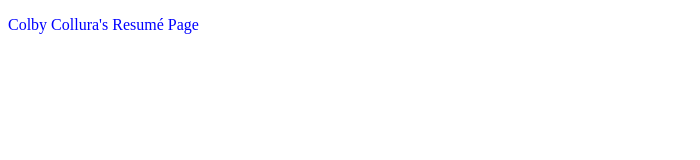
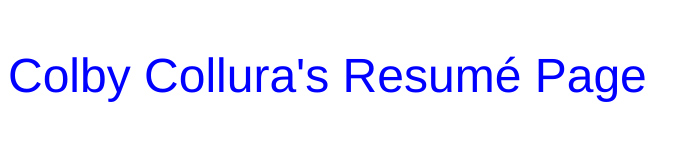
Before and after one commit to colbsco/colbsco.github.io, a plain HTML site: page index.html in a window 1280 px wide. Shown: the whole page, without its empty margins (0-700 px from the left). Drawn offline with Linux system fonts and the light colour scheme.

Commit message:
Updated Body Style

```diff
--- a/style.css
+++ b/style.css
@@ -3,5 +3,6 @@ h {
 }
 p {
     color:blue;
-    font-size: 48;
+    font-size: 48px;
+    font-family: Helvetica;
 }
```
